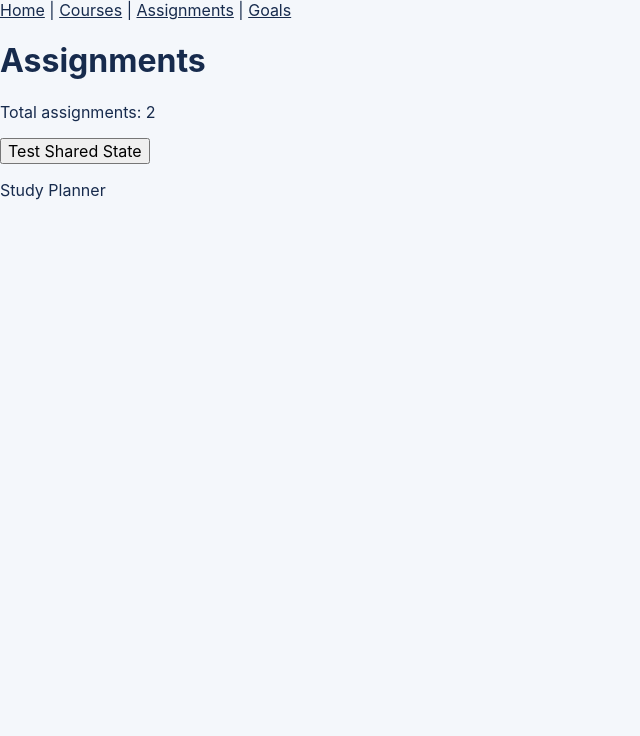
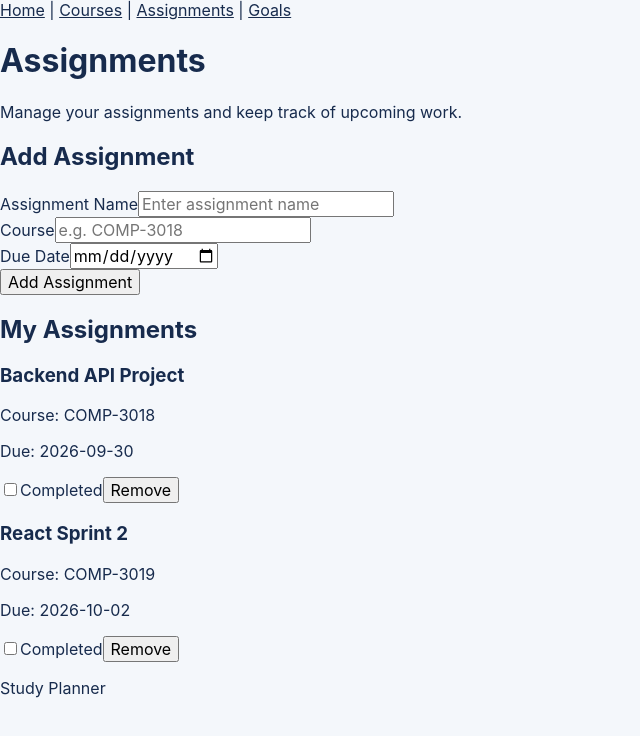
Before and after one commit to rrc-w2025-Gunkarsingh/FDS-Projects, a React (Vite) app: page /assignments in a window 1280 px wide. Shown: the top 736 px of the page, without its empty margins (0-640 px from the left). Built offline with nearby package versions, Linux system fonts and the light colour scheme.

Commit message:
Add shared assignment state across pages

```diff
--- a/src/App.tsx
+++ b/src/App.tsx
@@ -1,10 +1,12 @@
 import { useState } from "react";
 import { Route, Routes } from "react-router-dom";
+
 import HomePage from "./pages/HomePage";
 import CoursesPage from "./pages/CoursesPage";
 import AssignmentsPage from "./pages/AssignmentsPage";
 import GoalsPage from "./pages/GoalsPage";
 import Layout from "./components/layout/Layout";
+
 import type { Assignment } from "./types/assignment";
 
 function App() {
--- a/src/pages/AssignmentsPage.tsx
+++ b/src/pages/AssignmentsPage.tsx
@@ -1,4 +1,6 @@
 import type { Dispatch, SetStateAction } from "react";
+import AssignmentForm from "../components/assignments/AssignmentForm";
+import AssignmentList from "../components/assignments/AssignmentList";
 import type { Assignment } from "../types/assignment";
 
 type AssignmentsPageProps = {
@@ -14,15 +16,16 @@ function AssignmentsPage({
     <main>
       <h1>Assignments</h1>
 
-      <p>Total assignments: {assignments.length}</p>
+      <p>
+        Manage your assignments and keep track of upcoming work.
+      </p>
 
-      <button
-        onClick={() => {
-          setAssignments((current) => current);
-        }}
-      >
-        Test Shared State
-      </button>
+      <AssignmentForm setAssignments={setAssignments} />
+
+      <AssignmentList
+        assignments={assignments}
+        setAssignments={setAssignments}
+      />
     </main>
   );
 }
--- a/src/pages/CoursesPage.tsx
+++ b/src/pages/CoursesPage.tsx
@@ -10,7 +10,13 @@ function CoursesPage({ assignments }: CoursesPageProps) {
   return (
     <main>
       <h1>Courses</h1>
-      <p>Shared assignments: {assignments.length}</p>
+
+      <p>View your current courses and progress.</p>
+
+      <section>
+        <h2>Shared Assignment Information</h2>
+        <p>Total assignments: {assignments.length}</p>
+      </section>
     </main>
   );
 }
--- a/src/pages/GoalsPage.tsx
+++ b/src/pages/GoalsPage.tsx
@@ -10,7 +10,13 @@ function GoalsPage({ assignments }: GoalsPageProps) {
   return (
     <main>
       <h1>Study Goals</h1>
-      <p>Shared assignments: {assignments.length}</p>
+
+      <p>Manage your study goals.</p>
+
+      <section>
+        <h2>Assignment Progress</h2>
+        <p>Total assignments: {assignments.length}</p>
+      </section>
     </main>
   );
 }
--- a/src/pages/HomePage.tsx
+++ b/src/pages/HomePage.tsx
@@ -9,10 +9,14 @@ type HomePageProps = {
 
 function HomePage({ assignments }: HomePageProps) {
   return (
-    <>
+    <main>
       <StudyOverview />
-      <p>Total assignments: {assignments.length}</p>
-    </>
+
+      <section>
+        <h2>Assignment Summary</h2>
+        <p>Total assignments: {assignments.length}</p>
+      </section>
+    </main>
   );
 }
 
```
Also changed, not shown: 2 other files (tests, documents, lock files or other folders).
